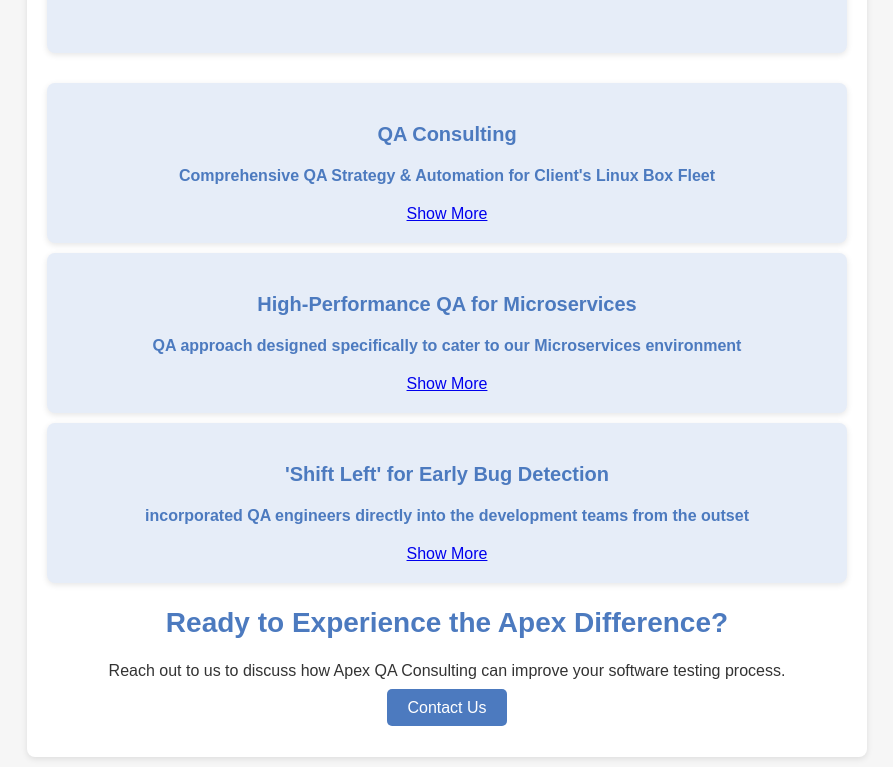
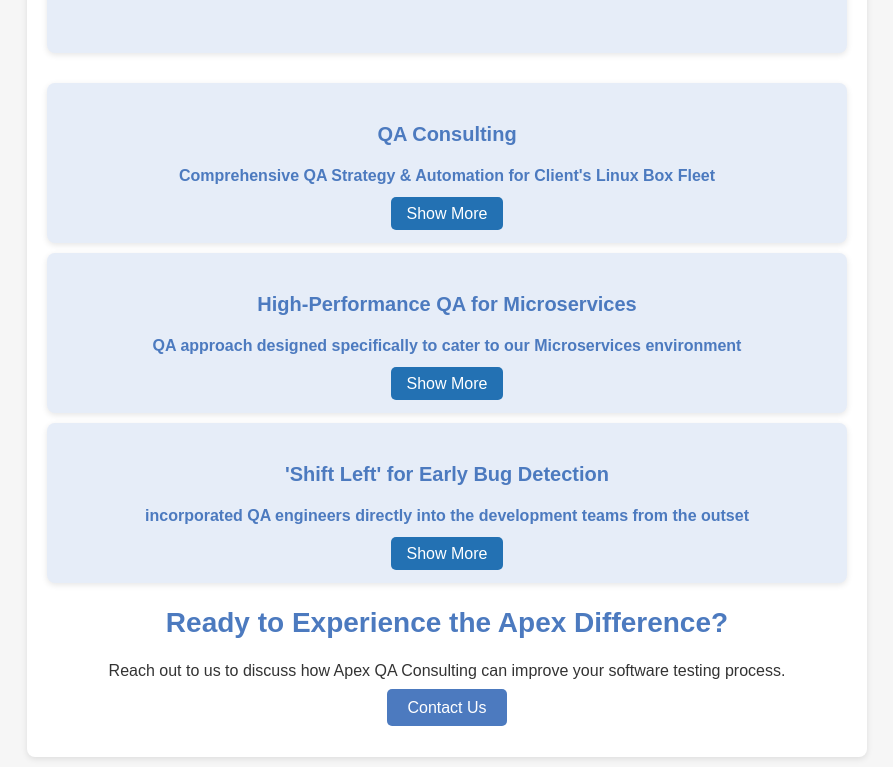
Before and after one commit to ApexQAConsulting/Apex-QA-Consulting, a plain HTML site: page portfolio.html in a window 1280 px wide. Shown: the part 691-1458 px from the top of the page, without its empty margins (193-1086 px from the left). Drawn offline with Linux system fonts and the light colour scheme; a script that the page names is missing.

Commit message:
Updated buttons on the Portfolio page

```diff
--- a/portfolio.html
+++ b/portfolio.html
@@ -26,17 +26,17 @@
       <div class="benefit">
         <h3>QA Consulting</h3>
         <h4>Comprehensive QA Strategy & Automation for Client's Linux Box Fleet</h4>
-        <a href="portfolio-1.html">Show More</a>
+        <a href="portfolio-1.html" class="showmore-button">Show More</a>
       </div>
       <div class="benefit">
         <h3>High-Performance QA for Microservices</h3>
         <h4>QA approach designed specifically to cater to our Microservices environment</h4>
-        <a href="portfolio-2.html">Show More</a>
+        <a href="portfolio-2.html"class="showmore-button">Show More</a>
       </div>
       <div class="benefit">
         <h3>'Shift Left' for Early Bug Detection</h3>
         <h4>incorporated QA engineers directly into the development teams from the outset</h4>
-        <a href="portfolio-3.html">Show More</a>
+        <a href="portfolio-3.html"class="showmore-button">Show More</a>
       </div>
     </section>
     <section id="callToAction">
--- a/styles.css
+++ b/styles.css
@@ -109,6 +109,20 @@ p {
 }
 
 .cta-button:hover {
+    background-color: #2371B3;
+}
+
+.showmore-button {
+    background-color: #4C7ABF;
+    color: white;
+    border: none;
+    border-radius: 5px;
+    padding: 8px 16px;
+    text-decoration: none;
+    transition: background-color 0.3s;
+}
+
+.showmore-button {
     background-color: #2371B3;
 }
 
```
